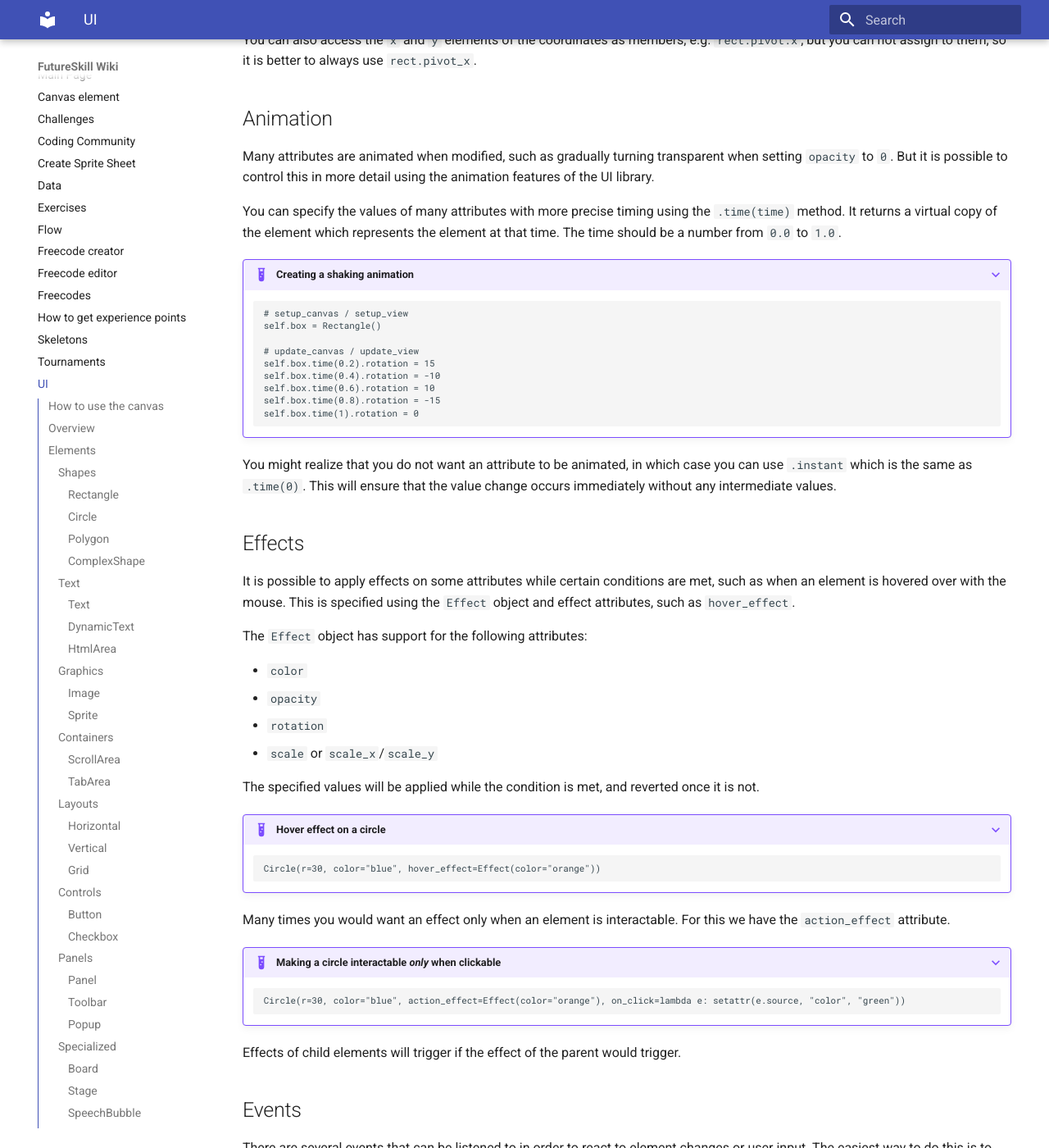
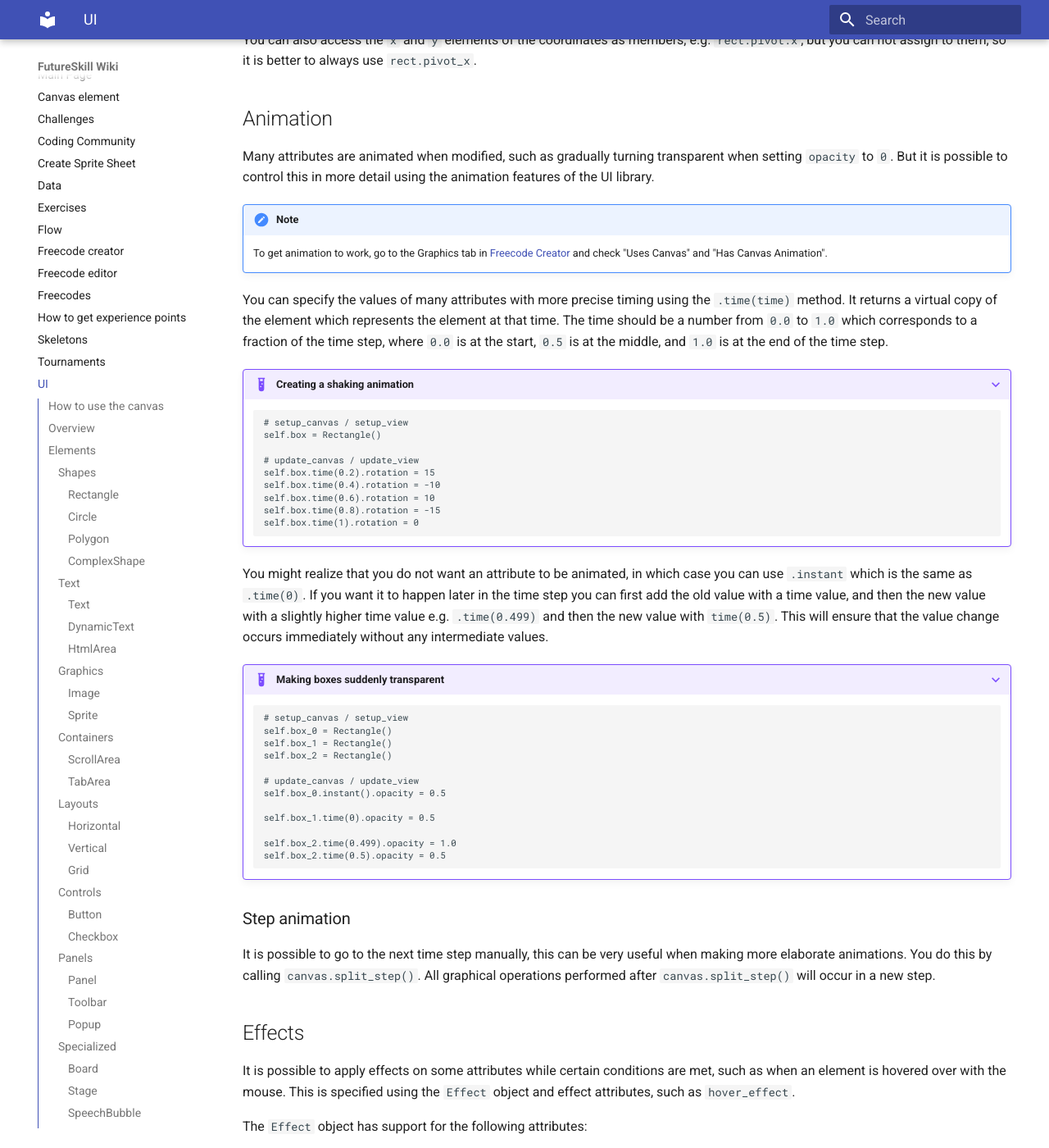
Before and after one commit to future-skill/future-skill.github.io, an MkDocs documentation site: the page built from docs/UI.md, in a window 1280 px wide and 1400 px high, scrolled down 26962 px. Shown: the whole window at 82% size. Built offline with MkDocs 1.6.1 and Material for MkDocs 9.7.7, drawn with Linux system fonts in a browser that asks for light colours; some of the changed text lies outside the part shown.

Commit message:
Remove some TODOs and update animation section

````diff
--- a/docs/UI.md
+++ b/docs/UI.md
@@ -320,13 +320,14 @@ General attributes/methods:
 
 ???+ example "Creating an `Image`"
     ```
-    Image("TODO", w=30, h=30, opacity=0.75)
+    Image("my_image.png", w=30, h=30, opacity=0.75)
     ```
 
 
 #### `Sprite`
 
 Displays an animated image.
+See [Create Sprite Sheet](Create_Sprite_Sheet.md) to learn about creating a sprite sheet.
 
 General attributes/methods:
 [`common`](UI.md#common),
@@ -1138,10 +1139,12 @@ You can also access the `x` and `y` elements of the coordinates as members, e.g.
 
 Many attributes are animated when modified, such as gradually turning transparent when setting `opacity` to `0`.
 But it is possible to control this in more detail using the animation features of the UI library.
+!!! note
+    To get animation to work, go to the Graphics tab in [Freecode Creator](Freecode_creator.md) and check "Uses Canvas" and "Has Canvas Animation".
 
 You can specify the values of many attributes with more precise timing using the `.time(time)` method.
 It returns a virtual copy of the element which represents the element at that time.
-The time should be a number from `0.0` to `1.0`.
+The time should be a number from `0.0` to `1.0` which corresponds to a fraction of the time step, where `0.0` is at the start, `0.5` is at the middle, and `1.0` is at the end of the time step.
 
 ???+ example "Creating a shaking animation"
     ```
@@ -1157,7 +1160,31 @@ The time should be a number from `0.0` to `1.0`.
     ```
 
 You might realize that you do not want an attribute to be animated, in which case you can use `.instant` which is the same as `.time(0)`.
+If you want it to happen later in the time step you can first add the old value with a time value, and then the new value with a slightly higher time value e.g. `.time(0.499)` and then the new value with `time(0.5)`.
 This will ensure that the value change occurs immediately without any intermediate values.
+
+???+ example "Making boxes suddenly transparent"
+    ```
+    # setup_canvas / setup_view
+    self.box_0 = Rectangle()
+    self.box_1 = Rectangle()
+    self.box_2 = Rectangle()
+
+    # update_canvas / update_view
+    self.box_0.instant().opacity = 0.5
+
+    self.box_1.time(0).opacity = 0.5
+
+    self.box_2.time(0.499).opacity = 1.0
+    self.box_2.time(0.5).opacity = 0.5
+    ```
+
+
+### Step animation
+
+It is possible to go to the next time step manually, this can be very useful when making more elaborate animations.
+You do this by calling `canvas.split_step()`.
+All graphical operations performed after `canvas.split_step()` will occur in a new step.
 
 
 ## Effects
````
Also changed, not shown: other parts of docs/UI.md (+2 -2 lines).
